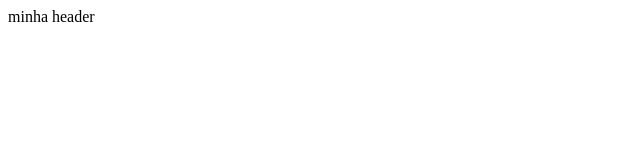
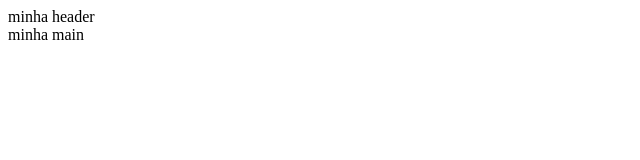
Before and after one commit to beownerpro/case-test, a plain HTML site: page index.html in a window 1280 px wide. Shown: the full height of the page, 0-640 px from the left. Drawn offline with Linux system fonts and the light colour scheme.

Commit message:
primeiro comentario

```diff
--- a/index.html
+++ b/index.html
@@ -7,5 +7,6 @@
   </head>
   <body>
     <header>minha header</header>
+    <main>minha main</main>
   </body>
 </html>
```
